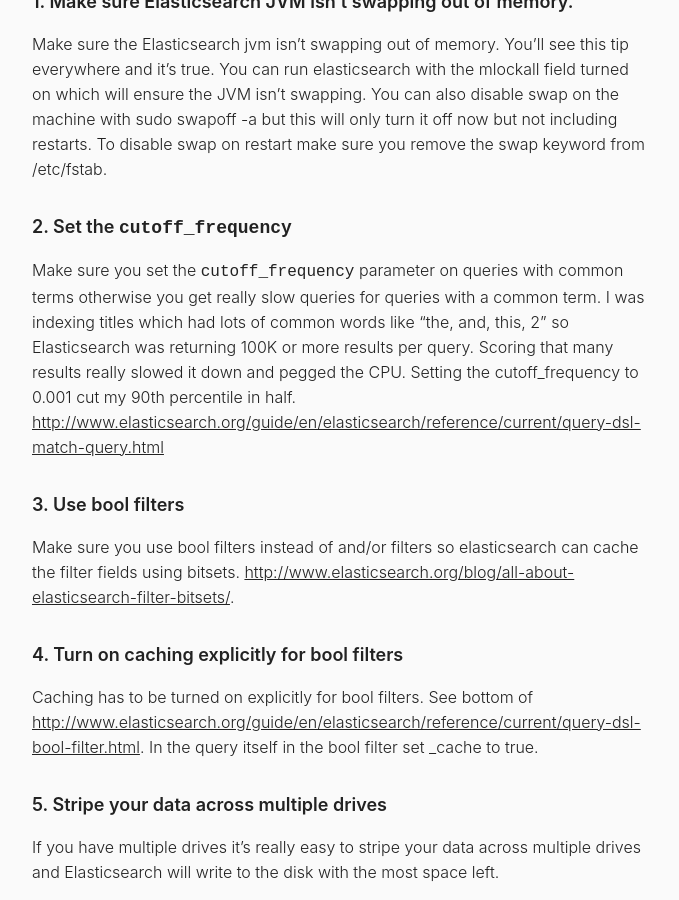
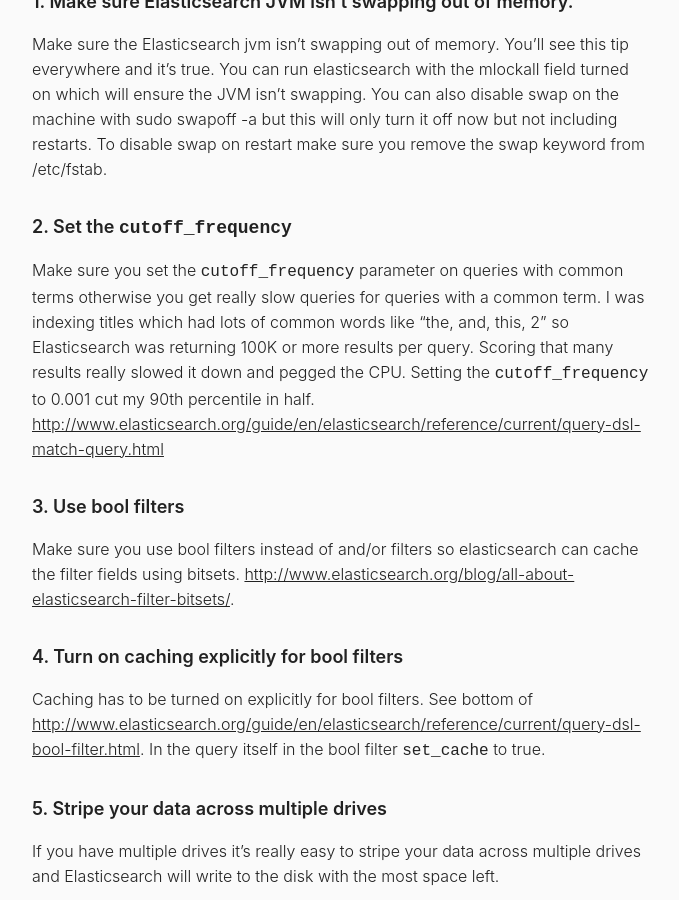
Before and after one commit to hsuhanooi/hsuhanooi.github.io, a Jekyll site: the page built from _posts/2014-11-06-elasticsearch.md, in a window 1280 px wide and 900 px high, scrolled down 614 px. Shown: the whole window, without its empty margins (299-978 px from the left). Built offline with Jekyll 4.4.1, drawn with Linux system fonts in a browser that asks for light colours; Markdown is read by kramdown in place of the engine named in the settings; comment, search, counter and statistics services are not loaded.

Commit message:
put code blocks around a few more pieces of texts

```diff
--- a/_posts/2014-11-06-elasticsearch.md
+++ b/_posts/2014-11-06-elasticsearch.md
@@ -12,13 +12,13 @@ However I've been using Elasticsearch for a few months now and I was surprised a
 Make sure the Elasticsearch jvm isn't swapping out of memory. You'll see this tip everywhere and it's true. You can run elasticsearch with the mlockall field turned on which will ensure the JVM isn't swapping. You can also disable swap on the machine with sudo swapoff -a but this will only turn it off now but not including restarts. To disable swap on restart make sure you remove the swap keyword from /etc/fstab.
 
 ## 2. Set the `cutoff_frequency`
-Make sure you set the `cutoff_frequency` parameter on queries with common terms otherwise you get really slow queries for queries with a common term. I was indexing titles which had lots of common words like "the, and, this, 2" so Elasticsearch was returning 100K or more results per query. Scoring that many results really slowed it down and pegged the CPU. Setting the cutoff_frequency to 0.001 cut my 90th percentile in half.  <http://www.elasticsearch.org/guide/en/elasticsearch/reference/current/query-dsl-match-query.html>
+Make sure you set the `cutoff_frequency` parameter on queries with common terms otherwise you get really slow queries for queries with a common term. I was indexing titles which had lots of common words like "the, and, this, 2" so Elasticsearch was returning 100K or more results per query. Scoring that many results really slowed it down and pegged the CPU. Setting the `cutoff_frequency` to 0.001 cut my 90th percentile in half.  <http://www.elasticsearch.org/guide/en/elasticsearch/reference/current/query-dsl-match-query.html>
 
 ## 3. Use bool filters
 Make sure you use bool filters instead of and/or filters so elasticsearch can cache the filter fields using bitsets. <http://www.elasticsearch.org/blog/all-about-elasticsearch-filter-bitsets/>.
 
 ## 4. Turn on caching explicitly for bool filters
-Caching has to be turned on explicitly for bool filters. See bottom of <http://www.elasticsearch.org/guide/en/elasticsearch/reference/current/query-dsl-bool-filter.html>. In the query itself in the bool filter set _cache to true.
+Caching has to be turned on explicitly for bool filters. See bottom of <http://www.elasticsearch.org/guide/en/elasticsearch/reference/current/query-dsl-bool-filter.html>. In the query itself in the bool filter `set_cache` to true.
 
 ## 5. Stripe your data across multiple drives
 If you have multiple drives it's really easy to stripe your data across multiple drives and Elasticsearch will write to the disk with the most space left.
```
